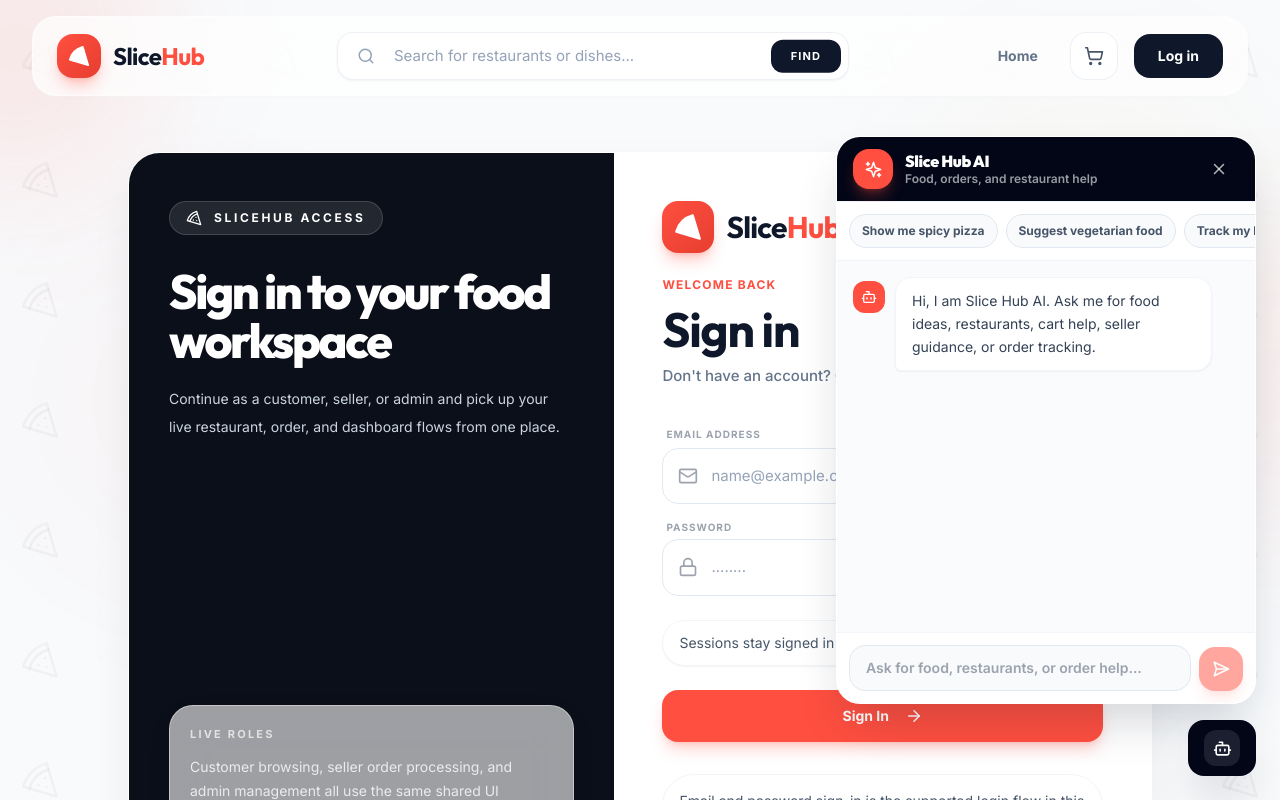
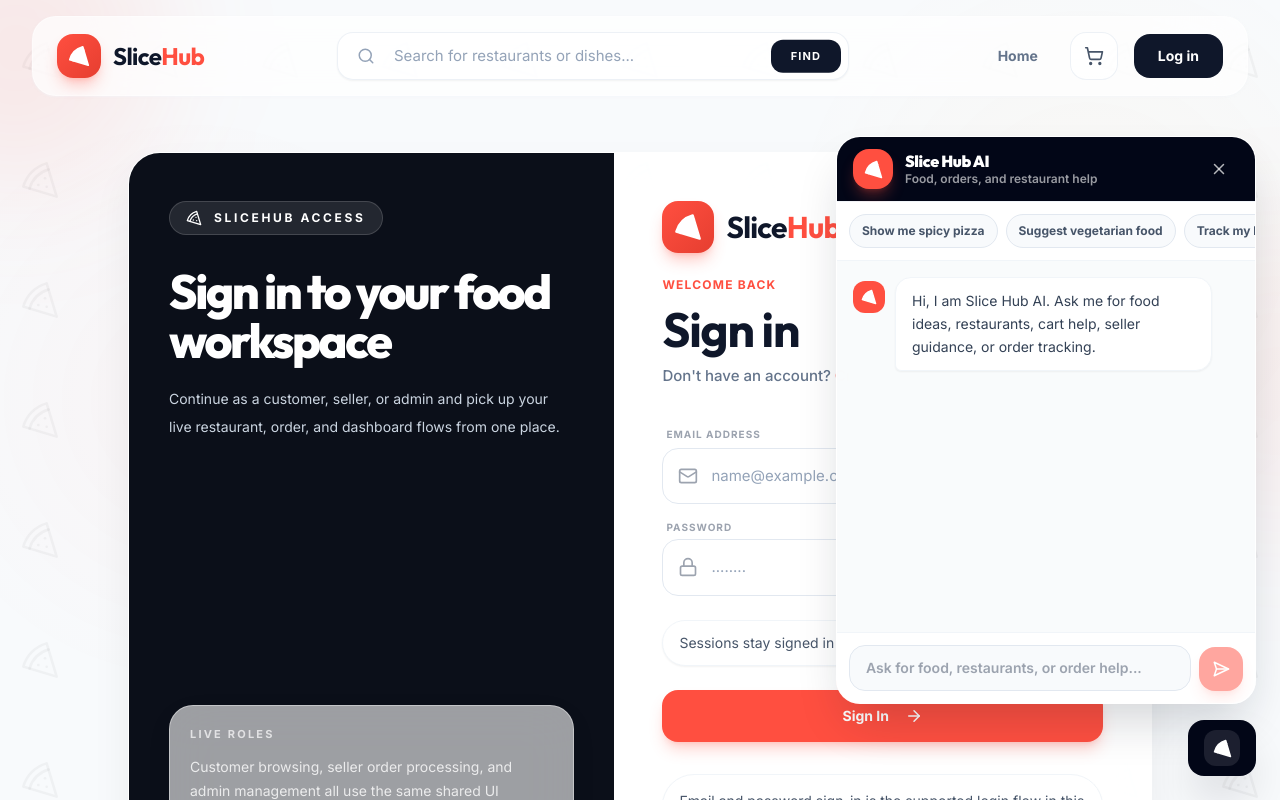
Before and after one commit to MalshaJayamanne/slice-hub, a React (Vite) app in the folder frontend/: page /login in a window 1280 px wide. Both pictures are taken after a click on the button "Ask AI". Shown: the top 800 px of the page. Built offline with nearby package versions, Linux system fonts and the light colour scheme.

Commit message:
Use Slice Hub logo in AI assistant

```diff
--- a/frontend/src/components/ai/AIAssistant.jsx
+++ b/frontend/src/components/ai/AIAssistant.jsx
@@ -1,5 +1,5 @@
 import { useMemo, useState } from "react";
-import { Bot, MessageCircle } from "lucide-react";
+import { MessageCircle, Pizza } from "lucide-react";
 
 import { sendAssistantMessage } from "../../api/aiAPI";
 import ChatWindow from "./ChatWindow";
@@ -93,7 +93,7 @@ function AIAssistant() {
         aria-label="Open Slice Hub AI assistant"
       >
         <span className="flex h-9 w-9 items-center justify-center rounded-xl bg-white/10">
-          {isOpen ? <Bot size={19} /> : <MessageCircle size={19} />}
+          {isOpen ? <Pizza size={19} fill="currentColor" /> : <MessageCircle size={19} />}
         </span>
         {unreadLabel && <span className="hidden text-sm font-black sm:inline">{unreadLabel}</span>}
       </button>
--- a/frontend/src/components/ai/ChatWindow.jsx
+++ b/frontend/src/components/ai/ChatWindow.jsx
@@ -1,4 +1,4 @@
-import { ExternalLink, Loader2, Sparkles, X } from "lucide-react";
+import { ExternalLink, Loader2, Pizza, X } from "lucide-react";
 import { Link } from "react-router-dom";
 
 import ChatInput from "./ChatInput";
@@ -26,7 +26,7 @@ function ChatWindow({
       <header className="flex items-center justify-between border-b border-slate-100 bg-slate-950 px-4 py-3 text-white">
         <div className="flex items-center gap-3">
           <div className="flex h-10 w-10 items-center justify-center rounded-2xl bg-[#FF4F40] shadow-lg shadow-[#FF4F40]/30">
-            <Sparkles size={19} />
+            <Pizza size={19} fill="currentColor" />
           </div>
           <div>
             <h2 className="text-base font-black leading-tight">Slice Hub AI</h2>
--- a/frontend/src/components/ai/MessageBubble.jsx
+++ b/frontend/src/components/ai/MessageBubble.jsx
@@ -1,4 +1,4 @@
-import { Bot, User } from "lucide-react";
+import { Pizza, User } from "lucide-react";
 
 const renderInlineText = (text) =>
   text.split(/(\*\*[^*]+\*\*)/g).map((part, index) => {
@@ -43,7 +43,7 @@ function MessageBubble({ message }) {
     <div className={`flex gap-2.5 ${isUser ? "justify-end" : "justify-start"}`}>
       {!isUser && (
         <div className="mt-1 flex h-8 w-8 shrink-0 items-center justify-center rounded-xl bg-[#FF4F40] text-white">
-          <Bot size={16} />
+          <Pizza size={16} fill="currentColor" />
         </div>
       )}
 
```
